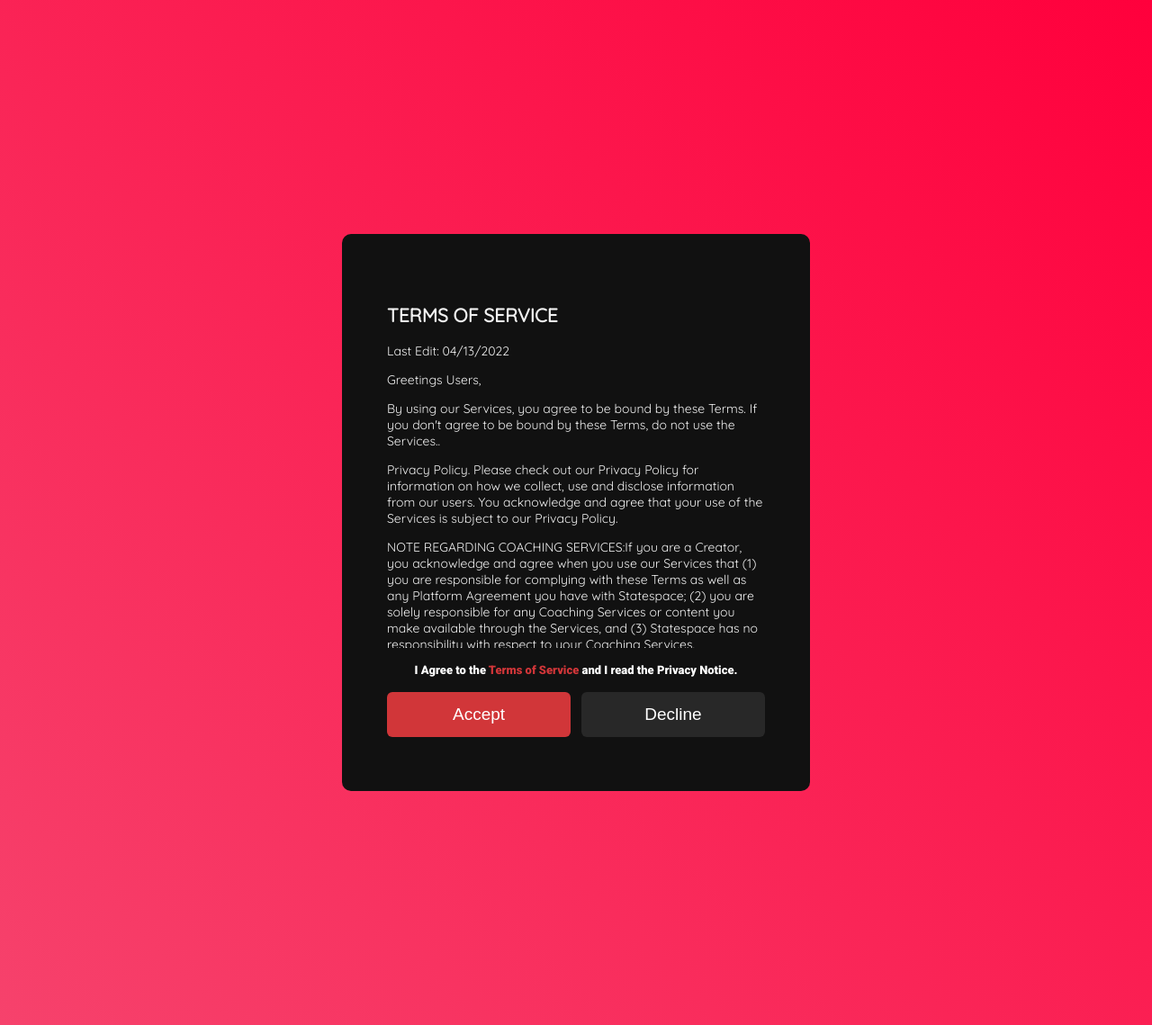
After one commit to Oussamalouah/Final-Project-master, a PHP site: page /terms.php in a window 1280 px wide. The commit adds this page. Shown: the whole page at 90% size. Run offline with PHP 8.4, Linux system fonts and the light colour scheme.

Commit message:
tersm done

```diff
--- /dev/null
+++ b/terms.css
@@ -0,0 +1,86 @@
+body{
+  margin: 0;
+  padding: 0;
+  min-height: 100vh;
+  display: flex;
+  align-items: center;
+  justify-content: center;
+  background:linear-gradient(-135deg, #ff003c, #f6426c)
+}
+
+.terms-box{
+  max-width: 460px;
+  background-color: #111;
+  color: #fff;
+  font-family: "Montserrat";
+  padding: 60px 30px;
+  border-radius: 10px;
+}
+
+.terms-text{
+  padding: 0 20px;
+  height: 400px;
+  overflow-y: auto;
+  font-size: 14px;
+  font-weight: 500;
+  color: #f1f1f1;
+  font-family: 'Quicksand';
+}
+
+.terms-text::-webkit-scrollbar{
+  width: 2px;
+  background-color: #282828;
+}
+
+.terms-text::-webkit-scrollbar-thumb{
+  background-color: #d13639;
+}
+
+.terms-text h2{
+  text-transform: uppercase;
+}
+
+.terms-box h4{
+  font-size: 13px;
+  text-align: center;
+  padding: 0 40px;
+  font-family: 'Roboto';
+}
+
+.terms-box h4 span{
+  color: #d13639;
+}
+
+.buttons{
+  display: flex;
+  padding: 0 20px;
+  justify-content: space-between;
+}
+
+.btn{
+  height: 50px;
+  width: calc(50% - 6px);
+  border: 0;
+  border-radius: 6px;
+  font-size: 19px;
+  font-weight: 500;
+  color: #fff;
+  transition: .3s  linear;
+  cursor: pointer;
+}
+
+.red-btn{
+  background-color: #d13639;
+}
+
+.gray-btn{
+  background-color: #282828;
+}
+
+.btn:hover{
+  opacity: .6;
+}
+button a {
+  color: white;
+  text-decoration: none;
+}
--- /dev/null
+++ b/terms.php
@@ -0,0 +1,31 @@
+<!DOCTYPE html>
+<html lang="en">
+<head>
+  <meta charset="UTF-8">
+  <meta http-equiv="X-UA-Compatible" content="IE=edge">
+  <meta name="viewport" content="width=device-width, initial-scale=1.0">
+  <link href="https://fonts.googleapis.com/css2?family=Quicksand&family=Roboto:wght@900&display=swap" rel="stylesheet">
+  <link href="https://fonts.googleapis.com/css2?family=Roboto:wght@300&display=swap" rel="stylesheet">
+  <title>Terms Of Service</title>
+  <link rel="stylesheet" href="terms.css">
+</head>
+<body>
+    <div  class="terms-box">
+        <div class="terms-text">
+            <h2>Terms Of Service</h2>
+            <p>Last Edit: 04/13/2022</p>
+            <p>Greetings Users,</p>
+            <p>By using our Services, you agree to be bound by these Terms. If you don't agree to be bound by these Terms, do not use the Services..</p>
+            <p>Privacy Policy.
+            Please check out our Privacy Policy for information on how we collect, use and disclose information from our users. You acknowledge and agree that your use of the Services is subject to our Privacy Policy.</p>
+            <p> NOTE REGARDING COACHING SERVICES:If you are a Creator, you acknowledge and agree when you use our Services that (1) you are responsible for complying with these Terms as well as any Platform Agreement you have with Statespace; (2) you are solely responsible for any Coaching Services or content you make available through the Services, and (3) Statespace has no responsibility with respect to your Coaching Services.</p>
+            <p>As a User, if you sign up for Coaching Services, you hereby irrevocably and unconditionally release Statespace from all claims, losses and damages you may have against Statespace in connection with the Coaching Services or any Creator. Statespace does not represent or guarantee that the Coaching Services will be available, safe, satisfactory or otherwise meet your requirements, needs, or any other statements or descriptions posted by a Creator through the Service with respect to those Coaching Services; or will not conflict with or infringe the rights of third parties (including any intellectual property, publicity or privacy rights). You agree that you have complied and will comply with all rules and requirements set by your Creator with respect to their Coaching Services. Statespace is not responsible for ensuring that information (including credentials) a Creator provides is accurate or up to date. Statespace doesn't control the actions of any Users or Creators, and Creators are not our employees.</p>
+        </div>
+        <h4>I Agree to the <span>Terms of Service</span> and I read the Privacy Notice.</h4>
+        <div class="buttons">
+            <button class="btn red-btn"><a href="quiz.php">Accept</a></button>
+            <button class="btn gray-btn"><a href="welcome.php">Decline</a></button>
+        </div>
+    </div>
+</body>
+</html>
--- a/welcome.css
+++ b/welcome.css
@@ -249,6 +249,11 @@ z-index: 1000;
 
 
 }
+.coach-content button a {
+   color: white;
+   text-decoration: none;
+}
+
 
 #start-btn a {
 text-decoration: none;
```
Also changed, not shown: welcome.php (+2 -5 lines), script.js (line endings or trailing spaces).
